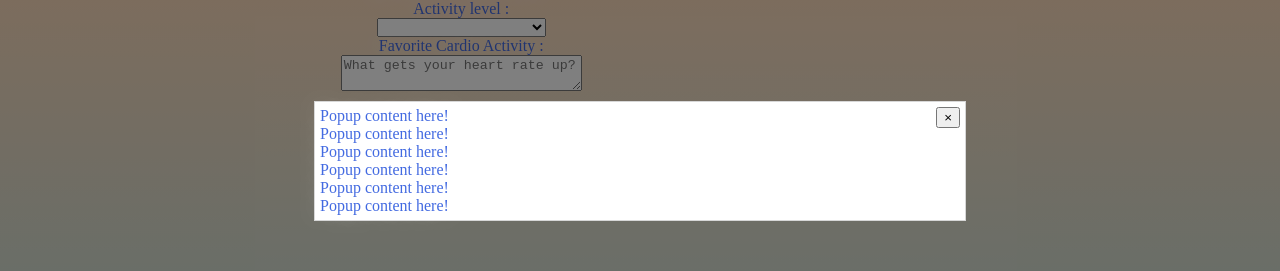
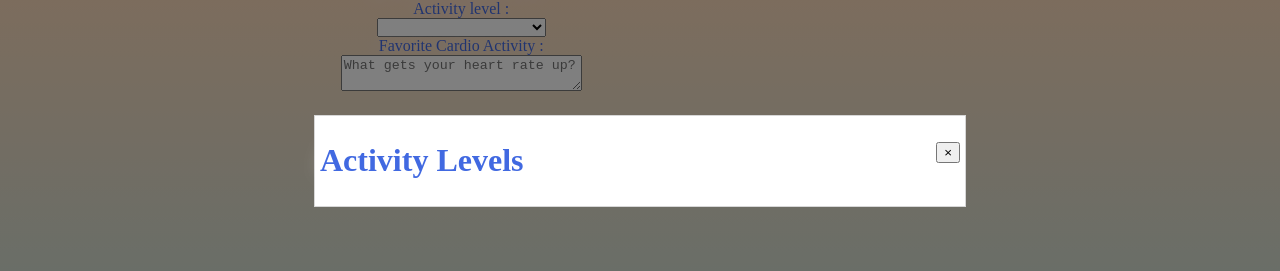
Before and after one commit to suero529/react-project2, a React (Create React App) app: page /profile in a window 1280 px wide. Both pictures are taken after a click on the button "If you aren't sure about your activity level, click HERE!". Shown: the part 239-510 px from the top of the page. Built offline with nearby package versions, Linux system fonts and the light colour scheme.

Commit message:
popup window transition added

```diff
--- a/src/App.css
+++ b/src/App.css
@@ -220,6 +220,29 @@ a:active {
   background-color: snow;
 }
 
+/* animation */
+
+@keyframes anvil {
+  0% {
+    transform: scale(1) translateY(0px);
+    opacity: 0;
+    box-shadow: 0 0 0 rgba(241, 241, 241, 0);
+  }
+  1% {
+    transform: scale(0.96) translateY(10px);
+    opacity: 0;
+    box-shadow: 0 0 0 rgba(241, 241, 241, 0);
+  }
+  100% {
+    transform: scale(1) translateY(0px);
+    opacity: 1;
+    box-shadow: 0 0 500px rgba(241, 241, 241, 0);
+  }
+}
+.popup-content {
+  -webkit-animation: anvil 0.3s cubic-bezier(0.38, 0.1, 0.36, 0.9) forwards;
+}
+
 /* CONTACT */
 .social-media {
   list-style: none;
--- a/src/components/Profile.js
+++ b/src/components/Profile.js
@@ -154,12 +154,9 @@ const Profile = (props) => {
               >
                 &times;
               </button>
-              <div>Popup content here!</div>
-              <div>Popup content here!</div>
-              <div>Popup content here!</div>
-              <div>Popup content here!</div>
-              <div>Popup content here!</div>
-              <div>Popup content here!</div>
+              <div className="activiy-lvl-table">
+                <h1>Activity Levels</h1>
+              </div>
             </div>
           )}
         </Popup>
```
